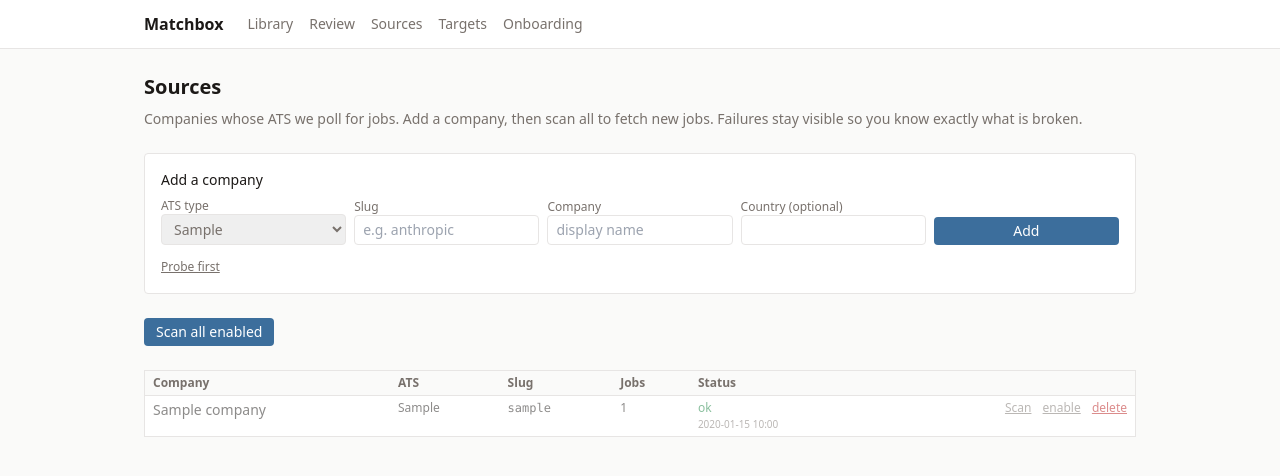
After one commit to 5h1vmani/matchbox, a Python web app: template src/matchbox/web/templates/sources/index.html.j2 in a window 1280 px wide. The commit adds this page. Shown: the top 476 px of the page. Run offline with Jinja, Linux system fonts and the light colour scheme; the template is opened without the code that fills it: most values are stand-ins (such as "Sample title", 1, 10 or a date in 2020); some libraries are stand-ins or nearby versions.

Commit message:
M3: /sources UI — add, scan, toggle, delete
web/routes/sources.py:
- GET /sources lists every ats_source with status, job_count, enable
  flag, last_ok_at, last_error.
- POST /sources inserts a new source. The unique (ats_type, slug) index
  enforces dedup at the DB layer; a duplicate raises 409.
- DELETE /sources/{id} removes the source (existing jobs stay; their
  FK is SET NULL on delete per the schema).
- POST /sources/{id}/toggle flips enabled.
- POST /sources/{id}/scan runs scan_source(), returns the refreshed row.
- POST /sources/scan-all runs scan_all() and returns a summary fragment.
- POST /sources/probe is a non-destructive single-shot poll used by the
  add form to verify a slug before committing.

Templates (web/templates/sources/):
- index.html.j2 — add form, scan-all button, sources table.
- _row.html.j2 — one row with status, error message (when present),
  per-row scan / toggle / delete actions.
- _scan_summary.html.j2 — multi-source scan result with ok/fail counts.
- _probe_result.html.j2 — single-line ok/error feedback.

web/app.py mounts the sources router. base.html.j2 nav links
Library / Review / Sources / Targets / Onboarding.

Tests (tests/test_sources_web.py, 10 cases, all pass):
- index renders
- add source creates a row
- duplicate (ats_type, slug) returns 409
- unsupported ats_type returns 400
- scan one (mocked httpx) inserts jobs and updates last_ok_at
- scan one against 404 records last_error after the full backoff
- scan-all returns "1 ok · 1 failed · 1 new job"
- toggle flips enabled (button label changes)
- delete removes the row
- probe ok and probe failure both return readable 200 fragments

Co-Authored-By: Claude Opus 4.7 <noreply@anthropic.com>

```diff
--- a/src/matchbox/web/app.py
+++ b/src/matchbox/web/app.py
@@ -13,7 +13,7 @@ from fastapi.responses import RedirectResponse
 from fastapi.staticfiles import StaticFiles
 
 from matchbox.web.deps import ConnDep
-from matchbox.web.routes import library, onboarding, review, targets
+from matchbox.web.routes import library, onboarding, review, sources, targets
 
 STATIC_DIR = Path(__file__).parent / "static"
 
@@ -32,6 +32,7 @@ def create_app() -> FastAPI:
     app.include_router(library.router)
     app.include_router(onboarding.router)
     app.include_router(review.router)
+    app.include_router(sources.router)
     app.include_router(targets.router)
 
     @app.get("/healthz")
--- a/src/matchbox/web/templates/base.html.j2
+++ b/src/matchbox/web/templates/base.html.j2
@@ -53,6 +53,10 @@
       <a href="/library" class="font-semibold">Matchbox</a>
       <nav class="text-sm text-text-muted flex gap-4">
         <a href="/library" class="hover:text-text">Library</a>
+        <a href="/review" class="hover:text-text">Review</a>
+        <a href="/sources" class="hover:text-text">Sources</a>
+        <a href="/targets" class="hover:text-text">Targets</a>
+        <a href="/onboarding" class="hover:text-text">Onboarding</a>
       </nav>
     </div>
   </header>
--- /dev/null
+++ b/src/matchbox/web/templates/sources/_probe_result.html.j2
@@ -0,0 +1,3 @@
+<span id="probe-result" class="text-xs ml-2 {% if ok %}text-success{% else %}text-danger{% endif %}">
+  {% if ok %}probe ok — {{ count }} job{{ "" if count == 1 else "s" }} visible{% else %}probe failed: {{ error }}{% endif %}
+</span>
--- /dev/null
+++ b/src/matchbox/web/templates/sources/_row.html.j2
@@ -0,0 +1,39 @@
+{% set source = source if source is defined else s %}
+<tr id="source-{{ source.id }}" class="border-t border-border align-top {{ '' if source.enabled else 'opacity-50' }}">
+  <td class="px-2 py-1 font-medium">{{ source.company }}</td>
+  <td class="px-2 py-1 text-xs">{{ source.ats_type }}</td>
+  <td class="px-2 py-1 text-xs"><code>{{ source.slug }}</code></td>
+  <td class="px-2 py-1 text-xs">{{ source.job_count if source.job_count is defined else "—" }}</td>
+  <td class="px-2 py-1 text-xs">
+    {% if source.last_error %}
+      <span class="text-danger" title="{{ source.last_error }}">error</span>
+      <div class="text-[10px] text-text-muted truncate max-w-xs" title="{{ source.last_error }}">{{ source.last_error }}</div>
+    {% elif source.last_ok_at %}
+      <span class="text-success">ok</span>
+      <div class="text-[10px] text-text-muted">{{ source.last_ok_at[:16] }}</div>
+    {% else %}
+      <span class="text-text-muted">never scanned</span>
+    {% endif %}
+  </td>
+  <td class="px-2 py-1 text-xs text-right space-x-2 whitespace-nowrap">
+    <button
+      class="text-text-muted underline"
+      hx-post="/sources/{{ source.id }}/scan"
+      hx-target="#source-{{ source.id }}"
+      hx-swap="outerHTML"
+    >Scan</button>
+    <button
+      class="text-text-muted underline"
+      hx-post="/sources/{{ source.id }}/toggle"
+      hx-target="#source-{{ source.id }}"
+      hx-swap="outerHTML"
+    >{{ "disable" if source.enabled else "enable" }}</button>
+    <button
+      class="text-danger underline"
+      hx-delete="/sources/{{ source.id }}"
+      hx-target="#source-{{ source.id }}"
+      hx-swap="outerHTML"
+      hx-confirm="Delete this source? Existing jobs stay; the source link is cleared."
+    >delete</button>
+  </td>
+</tr>
--- /dev/null
+++ b/src/matchbox/web/templates/sources/index.html.j2
@@ -0,0 +1,88 @@
+{% extends "base.html.j2" %}
+{% block title %}Sources — Matchbox{% endblock %}
+
+{% block content %}
+<section class="space-y-2 mb-6">
+  <h1 class="text-xl font-semibold">Sources</h1>
+  <p class="text-sm text-text-muted">
+    Companies whose ATS we poll for jobs. Add a company, then scan all to fetch new jobs.
+    Failures stay visible so you know exactly what is broken.
+  </p>
+</section>
+
+<section class="mb-6 border border-border bg-surface rounded p-4">
+  <h2 class="text-sm font-medium mb-2">Add a company</h2>
+  <form
+    class="grid grid-cols-5 gap-2 items-end"
+    hx-post="/sources"
+    hx-target="#sources-table tbody"
+    hx-swap="beforeend"
+    hx-on::after-request="if (event.detail.successful) this.reset()"
+  >
+    <label class="text-xs text-text-muted">
+      ATS type
+      <select class="block w-full border border-border rounded px-2 py-1 text-sm" name="ats_type" required>
+        {% for t in ats_types %}<option value="{{ t }}">{{ t }}</option>{% endfor %}
+      </select>
+    </label>
+    <label class="text-xs text-text-muted">
+      Slug
+      <input class="block w-full border border-border rounded px-2 py-1 text-sm" name="slug" placeholder="e.g. anthropic" required />
+    </label>
+    <label class="text-xs text-text-muted">
+      Company
+      <input class="block w-full border border-border rounded px-2 py-1 text-sm" name="company" placeholder="display name" required />
+    </label>
+    <label class="text-xs text-text-muted">
+      Country (optional)
+      <input class="block w-full border border-border rounded px-2 py-1 text-sm" name="country" />
+    </label>
+    <button class="bg-accent text-white rounded px-3 py-1 text-sm">Add</button>
+  </form>
+  <div class="mt-2">
+    <button
+      class="text-xs text-text-muted underline"
+      hx-post="/sources/probe"
+      hx-include="closest section form"
+      hx-target="#probe-result"
+      hx-swap="outerHTML"
+    >Probe first</button>
+    <span id="probe-result" class="text-xs"></span>
+  </div>
+</section>
+
+<section class="mb-6">
+  <button
+    class="bg-accent text-white rounded px-3 py-1 text-sm"
+    hx-post="/sources/scan-all"
+    hx-target="#scan-summary"
+    hx-swap="outerHTML"
+    hx-indicator="#scan-indicator"
+  >Scan all enabled</button>
+  <span id="scan-indicator" class="htmx-indicator text-xs text-text-muted ml-2">scanning…</span>
+  <div id="scan-summary"></div>
+</section>
+
+<section>
+  <table id="sources-table" class="w-full text-sm border border-border bg-surface rounded">
+    <thead class="bg-bg">
+      <tr class="text-left text-xs text-text-muted">
+        <th class="px-2 py-1">Company</th>
+        <th class="px-2 py-1">ATS</th>
+        <th class="px-2 py-1">Slug</th>
+        <th class="px-2 py-1">Jobs</th>
+        <th class="px-2 py-1">Status</th>
+        <th class="px-2 py-1"></th>
+      </tr>
+    </thead>
+    <tbody>
+      {% for s in sources %}
+        {% include "sources/_row.html.j2" with context %}
+      {% endfor %}
+    </tbody>
+  </table>
+  {% if not sources %}
+    <p class="text-sm text-text-muted mt-3">No sources yet. Add one above.</p>
+  {% endif %}
+</section>
+{% endblock %}
```
Also changed, not shown: src/matchbox/web/routes/sources.py (added, +169 -0 lines), src/matchbox/web/templates/sources/_scan_summary.html.j2 (added, +21 -0 lines), tests/test_sources_web.py (added, +210 -0 lines).
